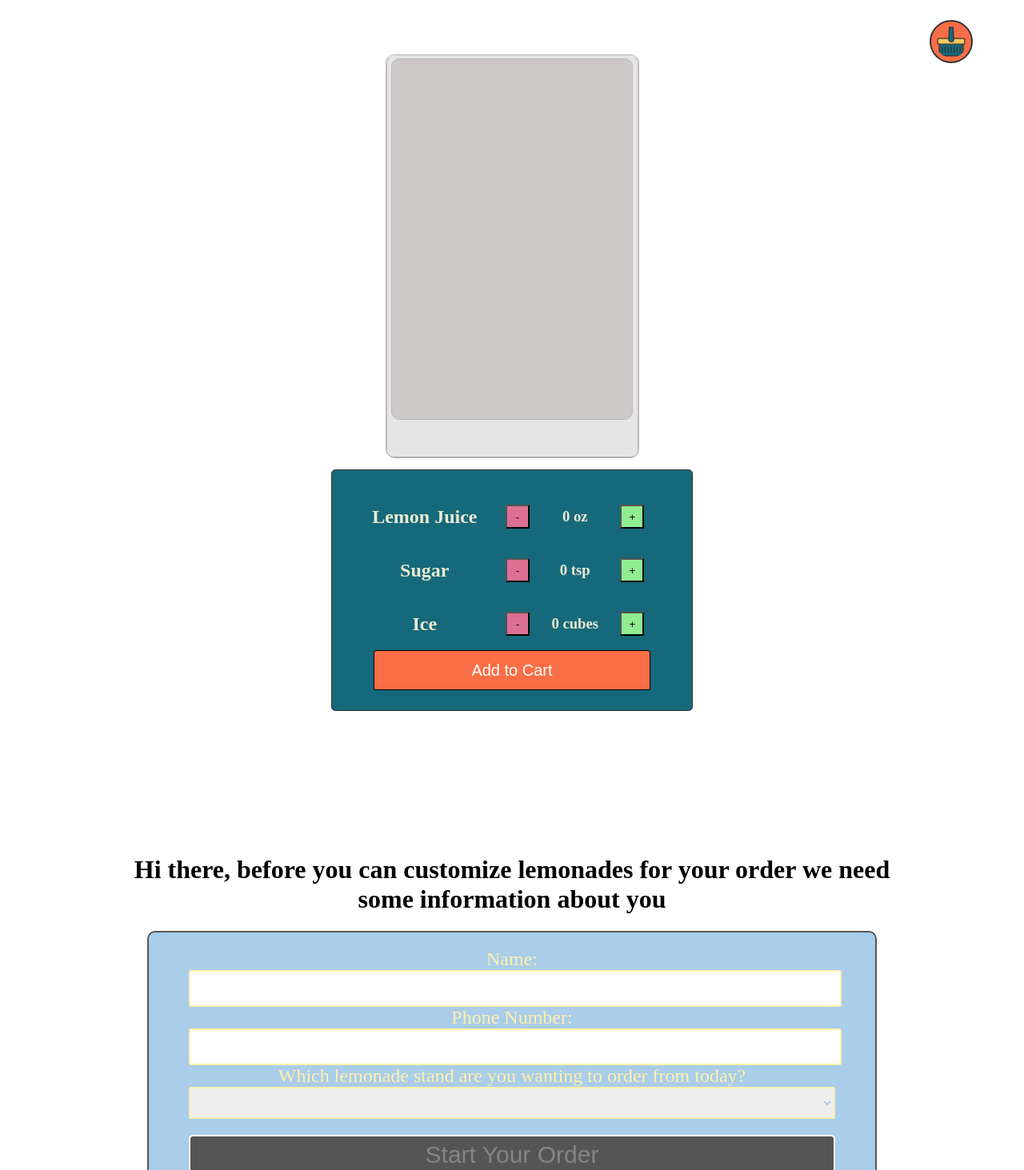
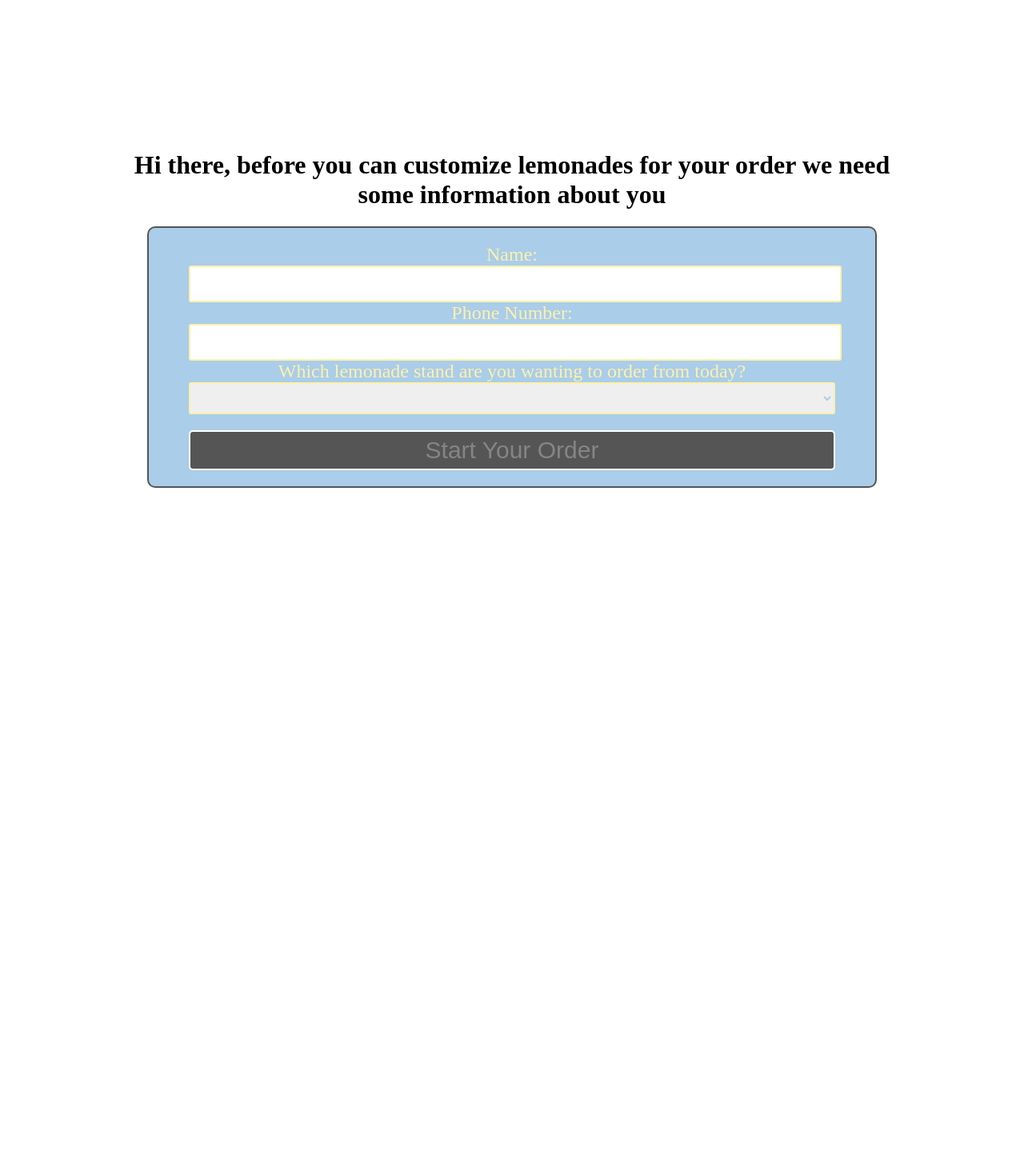
Before and after one commit to pvtpyro/ng-lemonade-stand, an Angular app: page / in a window 1280 px wide. Shown: the top 1463 px of the page at 80% size. After the commit the page ends 800 px from the top, so only its background shows below. Built offline with nearby package versions, Linux system fonts and the light colour scheme.

Commit message:
setup routes

```diff
--- a/src/app/app.html
+++ b/src/app/app.html
@@ -1,4 +1,7 @@
 <main>
-    <app-lemonade></app-lemonade>
-    <app-customer-form></app-customer-form>
+    <!-- <app-lemonade></app-lemonade> -->
+    <!-- <app-customer-form></app-customer-form> -->
+    <!-- <app-checkout></app-checkout> -->
+
+    <router-outlet />
 </main>
--- a/src/app/app.routes.ts
+++ b/src/app/app.routes.ts
@@ -1,3 +1,18 @@
 import { Routes } from '@angular/router';
+import { CustomerForm } from './customer-form/customer-form';
+import { Lemonade } from './lemonade/lemonade';
+import { Checkout } from './checkout/checkout';
 
-export const routes: Routes = [];
+export const routes: Routes = [
+    {
+        path: '', component: CustomerForm
+    },
+    {
+        path: 'lemonade',
+        component: Lemonade
+    },
+    {
+        path: 'checkout',
+        component: Checkout
+    }
+];
--- a/src/app/app.ts
+++ b/src/app/app.ts
@@ -2,10 +2,12 @@ import { Component, signal } from '@angular/core';
 import { CommonModule } from '@angular/common';
 import { Lemonade } from "./lemonade/lemonade";
 import { CustomerForm } from "./customer-form/customer-form";
+import { Checkout } from "./checkout/checkout";
+import { RouterOutlet } from '@angular/router';
 
 @Component({
     selector: 'app-root',
-    imports: [CommonModule, Lemonade, CustomerForm],
+    imports: [CommonModule, Lemonade, CustomerForm, Checkout, RouterOutlet],
     templateUrl: './app.html',
     styleUrl: './app.scss',
 })
```
